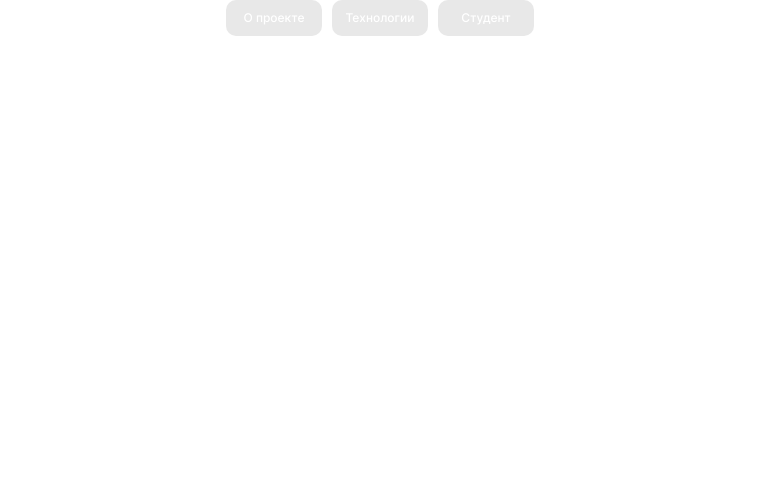
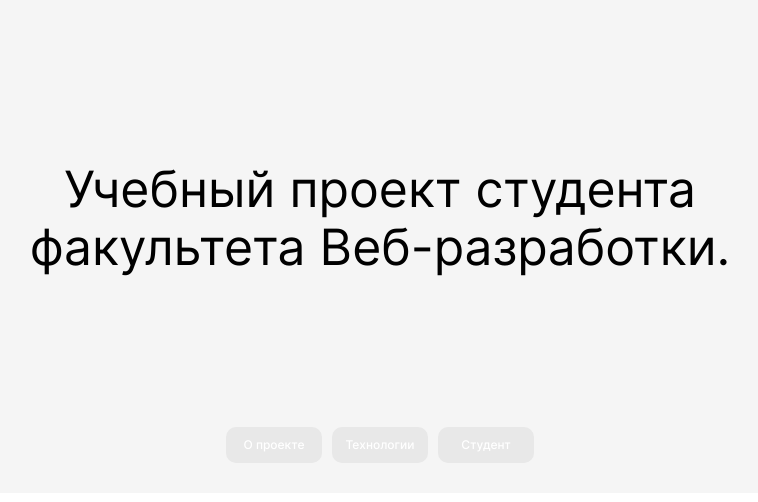
Before and after one commit to MariaMantusova/movies-explorer-frontend, a React app in the folder movies-explorer/: page / in a window 1280 px wide. Shown: the whole page, without its empty margins (260-1018 px from the left). Built offline with nearby package versions, Linux system fonts and the light colour scheme.

Commit message:
feat: add promo

```diff
--- a/movies-explorer/src/components/App/App.js
+++ b/movies-explorer/src/components/App/App.js
@@ -5,7 +5,7 @@ import Promo from "../Promo/Promo";
 
 function App() {
     return (
-        <div className="page">
+        <>
             <Routes>
                 <Route path="/sign-in"
                        element={<Auth header="Рады видеть!" button="Войти" text="Ещё не зарегистрированы?"
@@ -30,7 +30,7 @@ function App() {
                 </Route>
                 <Route exact path="/" element={<Promo/>} />
             </Routes>
-        </div>
+        </>
   );
 }
 
--- a/movies-explorer/src/components/Auth/Auth.css
+++ b/movies-explorer/src/components/Auth/Auth.css
@@ -4,6 +4,7 @@
     display: flex;
     flex-direction: column;
     padding-top: 70px;
+    margin: 0 auto;
 }
 
 @media screen and (max-width: 500px) {
--- a/movies-explorer/src/components/Promo/Promo.css
+++ b/movies-explorer/src/components/Promo/Promo.css
@@ -0,0 +1,22 @@
+.promo {
+    width: 100%;
+    max-width: 1200px;
+    margin: 0 auto;
+    background-color: #F5F5F5;
+    border-radius: 10px;
+    display: flex;
+    flex-direction: column;
+    align-items: center;
+    padding-bottom: 30px;
+    padding-top: 160px;
+}
+
+.promo__header {
+    max-width: 730px;
+    text-align: center;
+    font-size: 50px;
+    font-weight: 400;
+    line-height: 58px;
+    margin-top: 0;
+    margin-bottom: 151px;
+}
--- a/movies-explorer/src/components/Promo/Promo.js
+++ b/movies-explorer/src/components/Promo/Promo.js
@@ -1,10 +1,11 @@
 import React from "react";
 import NavTab from "../NavTab/NavTab";
-import {Link} from "react-router-dom";
+import "./Promo.css";
 
 function Promo() {
     return(
         <section className="promo">
+            <h1 className="promo__header">Учебный проект студента факультета Веб-разработки.</h1>
             <NavTab/>
         </section>
     )
--- a/movies-explorer/src/index.css
+++ b/movies-explorer/src/index.css
@@ -6,7 +6,6 @@ body {
     min-height: 100%;
     display: flex;
     flex-direction: column;
-    justify-content: center;
-    align-items: center;
+    margin: 0 auto;
     font-family: Inter, Arial, sans-serif;
 }
```
